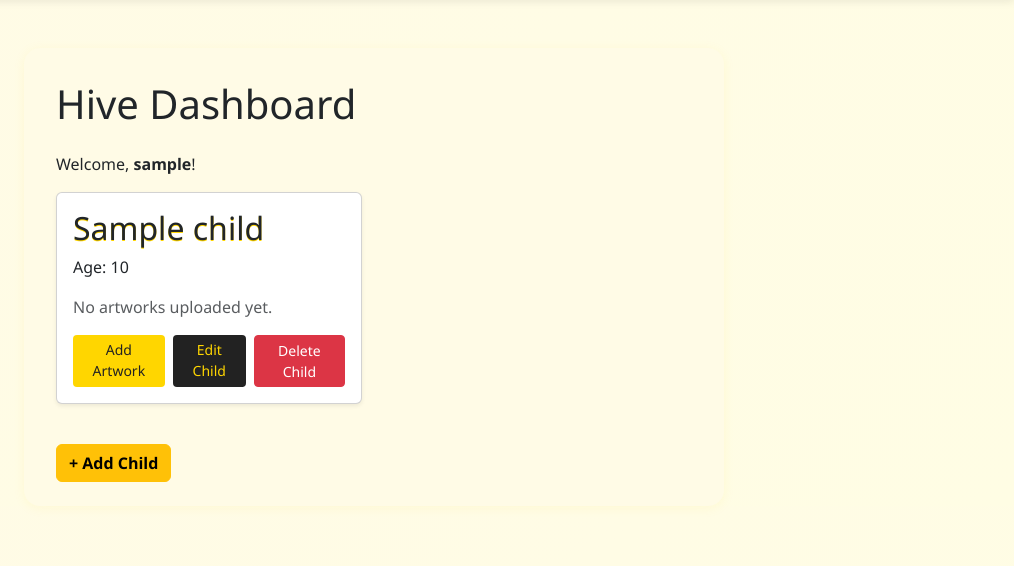
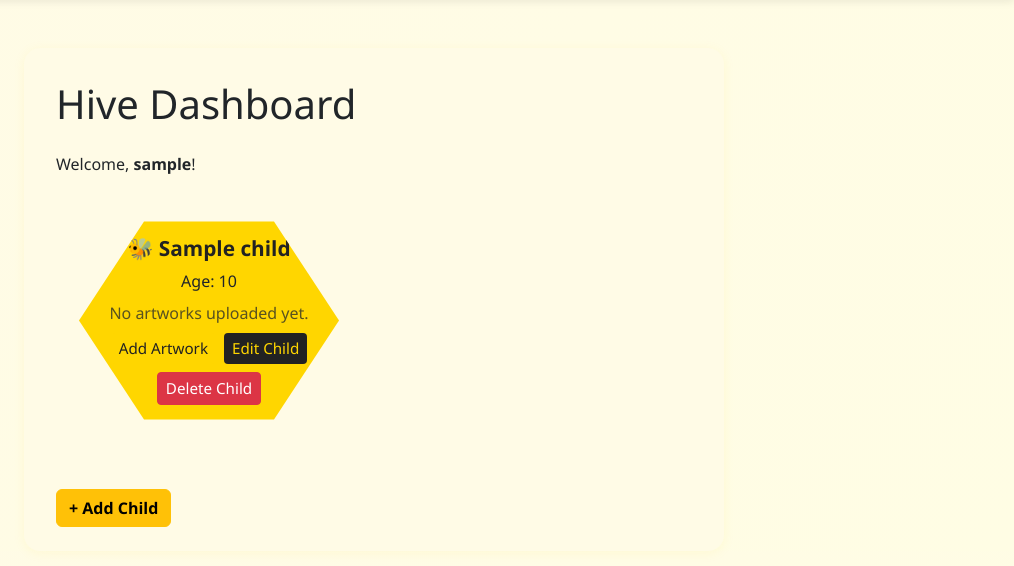
Before and after one commit to nazhameed/arthive, a Django app: page /dashboard/ in a window 1280 px wide. Shown: the part 56-622 px from the top of the page, without its empty margins (266-1280 px from the left). Run offline with Django 5.2, Linux system fonts and the light colour scheme; a user stored in the database is signed in; tables that the repository leaves empty hold one stand-in row (values such as "Sample post").

Commit message:
add hive shape to child cards

```diff
--- a/gallery/static/gallery/css/style.css
+++ b/gallery/static/gallery/css/style.css
@@ -71,4 +71,37 @@ h2, h3 {
   object-fit: cover;
   border-radius: 8px;
 }
+/* Hive hexagon frame for child cards */
+.hive-frame {
+  width: 260px;
+  height: 225px;
+  background: #ffd600;
+  clip-path: polygon(25% 6%, 75% 6%, 100% 50%, 75% 94%, 25% 94%, 0% 50%);
+  box-shadow: 0 2px 8px rgba(34,34,34,0.12);
+  display: flex;
+  flex-direction: column;
+  align-items: center;
+  justify-content: center;
+  margin: 1rem auto;
+  padding: 0.5rem 0.5rem;
+}
+.hive-frame .card-body {
+  background: transparent;
+  box-shadow: none;
+  width: 90%;
+  padding: 0.5rem 0;
+}
+.hive-frame h2 {
+  color: #222;
+  font-size: 1.3rem;
+  margin-bottom: 0.5rem;
+  text-align: center;
+}
+.hive-frame p {
+  margin-bottom: 0.5rem;
+  text-align: center;
+}
+.hive-frame .btn {
+  font-size: 0.95rem;
+}
 /* Add more bee/hive accents as needed */
--- a/gallery/templates/dashboard.html
+++ b/gallery/templates/dashboard.html
@@ -6,14 +6,13 @@
   {% if children %}
     <div class="row">
       {% for child in children %}
-        <div class="col-md-6 mb-4">
-          <div class="card shadow-sm">
-            <div class="card-body">
-              <h2 class="card-title">{{ child.name }}</h2>
+        <div class="col-md-6 mb-4 d-flex justify-content-center">
+          <div class="hive-frame d-flex flex-column justify-content-center align-items-center p-3">
+            <div class="w-100 text-center">
+              <h2 class="fw-bold mb-2" style="font-size:1.3rem;">🐝 {{ child.name }}</h2>
               {% if child.age %}
-                <p class="card-text">Age: {{ child.age }}</p>
+                <p class="mb-2">Age: {{ child.age }}</p>
               {% endif %}
-              <!-- Placeholder for artworks -->
               {% if child.artworks %}
                 <div class="mb-2">
                   {% for artwork in child.artworks %}
@@ -21,10 +20,9 @@
                   {% endfor %}
                 </div>
               {% else %}
-                <p class="text-muted">No artworks uploaded yet.</p>
+                <p class="text-muted mb-2">No artworks uploaded yet.</p>
               {% endif %}
-              <!-- Action buttons -->
-              <div class="d-flex gap-2 mt-3">
+              <div class="d-flex flex-wrap gap-2 mt-2 justify-content-center">
                 <a href="#" class="btn btn-primary btn-sm" aria-label="Add artwork for {{ child.name }}">Add Artwork</a>
                 <a href="#" class="btn btn-secondary btn-sm" aria-label="Edit {{ child.name }}'s profile">Edit Child</a>
                 <a href="#" class="btn btn-danger btn-sm" aria-label="Delete {{ child.name }}">Delete Child</a>
```
